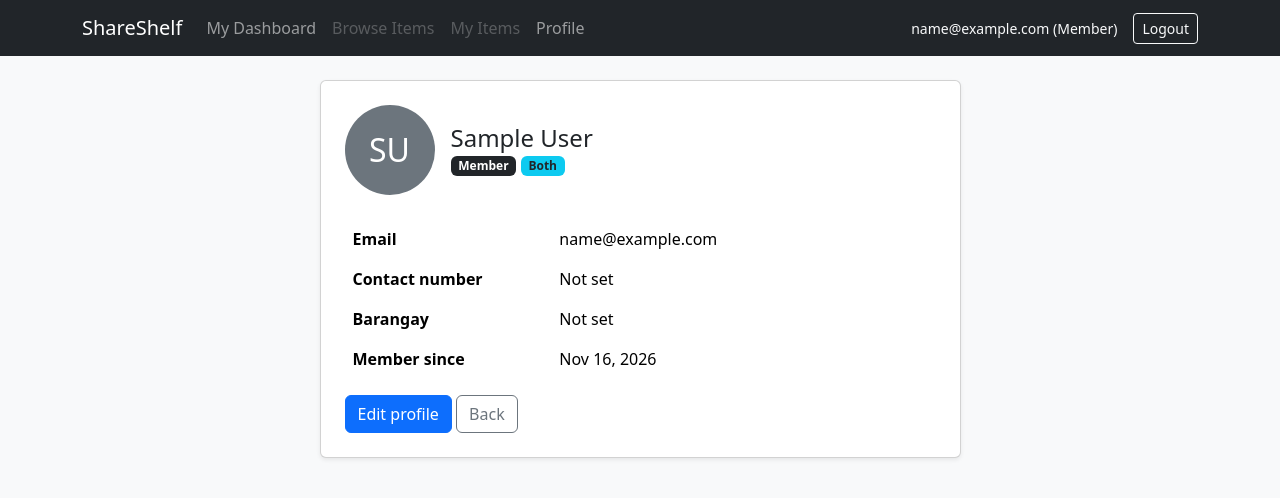
After one commit to shawnly2004-ctrl/ShareShelf-Dakay-Shanly-G02, a Django app: page /profile/ in a window 1280 px wide. The commit adds this page. Shown: the top 498 px of the page. Run offline with Django 5.2, Linux system fonts and the light colour scheme; the visitor is signed in with stand-in values (Sample User, id 1).

Commit message:
Add user profile view and edit with photo upload

```diff
--- a/accounts/urls.py
+++ b/accounts/urls.py
@@ -9,4 +9,6 @@ urlpatterns = [
     path('dashboard/', views.dashboard_view, name='dashboard'),
     path('dashboard/admin/', views.admin_dashboard_view, name='admin_dashboard'),
     path('dashboard/member/', views.member_dashboard_view, name='member_dashboard'),
+    path('profile/', views.profile_view, name='profile'),
+    path('profile/edit/', views.profile_edit_view, name='profile_edit'),
 ]
--- a/accounts/views.py
+++ b/accounts/views.py
@@ -6,6 +6,7 @@ from django.utils.http import url_has_allowed_host_and_scheme
 from django.views.decorators.http import require_POST
 from django.contrib.auth import get_user_model
 from .decorators import role_required
+from .forms import RegisterForm, LoginForm, ProfileForm
 
 from .forms import RegisterForm, LoginForm
 
@@ -75,3 +76,19 @@ def admin_dashboard_view(request):
 @role_required('member')
 def member_dashboard_view(request):
     return render(request, 'accounts/member_dashboard.html')
+
+@login_required
+def profile_view(request):
+    return render(request, 'accounts/profile.html')
+
+
+@login_required
+def profile_edit_view(request):
+    form = ProfileForm(request.POST or None, request.FILES or None, instance=request.user)
+    if request.method == 'POST':
+        if form.is_valid():
+            form.save()
+            messages.success(request, "Profile updated successfully.")
+            return redirect('profile')
+        messages.error(request, "Please fix the errors below.")
+    return render(request, 'accounts/profile_edit.html', {'form': form})
--- /dev/null
+++ b/templates/accounts/profile.html
@@ -0,0 +1,39 @@
+{% extends 'base.html' %}
+{% block title %}My Profile | ShareShelf{% endblock %}
+
+{% block content %}
+<div class="row justify-content-center">
+  <div class="col-md-7">
+    <div class="card shadow-sm">
+      <div class="card-body p-4">
+        <div class="d-flex align-items-center mb-4">
+          {% if user.profile_photo %}
+            <img src="{{ user.profile_photo.url }}" alt="Profile photo"
+                 class="rounded-circle me-3" style="width:90px;height:90px;object-fit:cover;">
+          {% else %}
+            <div class="rounded-circle bg-secondary text-white d-flex align-items-center justify-content-center me-3"
+                 style="width:90px;height:90px;font-size:2rem;">
+              {{ user.first_name|slice:":1"|upper }}{{ user.last_name|slice:":1"|upper }}
+            </div>
+          {% endif %}
+          <div>
+            <h4 class="mb-0">{{ user.first_name }} {{ user.last_name }}</h4>
+            <span class="badge bg-dark">{{ user.get_role_display }}</span>
+            <span class="badge bg-info text-dark">{{ user.get_user_type_display }}</span>
+          </div>
+        </div>
+
+        <table class="table table-borderless mb-3">
+          <tr><th style="width:35%">Email</th><td>{{ user.email }}</td></tr>
+          <tr><th>Contact number</th><td>{{ user.contact_number|default:"Not set" }}</td></tr>
+          <tr><th>Barangay</th><td>{{ user.barangay|default:"Not set" }}</td></tr>
+          <tr><th>Member since</th><td>{{ user.date_joined|date:"M d, Y" }}</td></tr>
+        </table>
+
+        <a href="{% url 'profile_edit' %}" class="btn btn-primary">Edit profile</a>
+        <a href="{% url 'dashboard' %}" class="btn btn-outline-secondary">Back</a>
+      </div>
+    </div>
+  </div>
+</div>
+{% endblock %}
--- a/templates/base.html
+++ b/templates/base.html
@@ -25,8 +25,8 @@
         <li class="nav-item"><a class="nav-link" href="{% url 'member_dashboard' %}">My Dashboard</a></li>
         <li class="nav-item"><a class="nav-link disabled" href="#">Browse Items</a></li>
         <li class="nav-item"><a class="nav-link disabled" href="#">My Items</a></li>
-            <li class="nav-item"><a class="nav-link disabled" href="#">Profile</a></li>
       {% endif %}
+        <li class="nav-item"><a class="nav-link" href="{% url 'profile' %}">Profile</a></li>
     </ul>
         <span class="navbar-text me-3 text-light small">
           {{ user.email }} ({{ user.get_role_display }})
```
Also changed, not shown: accounts/forms.py (+29 -0 lines), templates/accounts/profile_edit.html (added, +28 -0 lines). Lines whose indentation alone changed are shown as unchanged.
